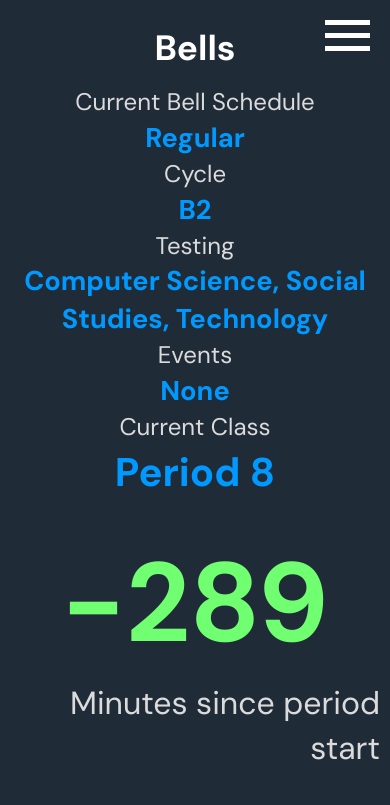
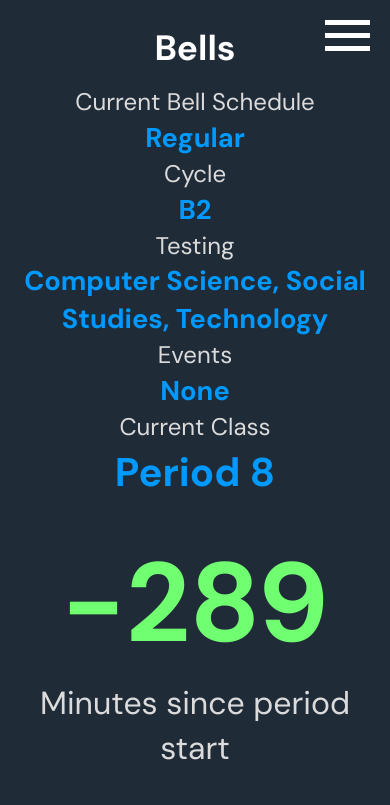
Before and after one commit to thunder-red-star/today.stuy.world, a React (Create React App) app: page /bells in a window 390 px wide. Shown: the top 805 px of the page. Built offline with nearby package versions, Linux system fonts and the light colour scheme.

Commit message:
an attempt at responsiveness

```diff
--- a/src/css/Main.css
+++ b/src/css/Main.css
@@ -101,8 +101,19 @@ html * {
   }
 }
 
-.small-time-since,
-.small-time-till {
-  font-size: 200%;
-  margin: 0;
+@media (max-width: 767px) {
+  .small-time-since,
+  .small-time-till {
+    font-size: 200%;
+    margin: 0;
+    text-align: center !important;
+  }
 }
+
+@media (min-width: 768px) {
+  .small-time-since,
+  .small-time-till {
+    font-size: 200%;
+    margin: 0;
+  }
+}
```
